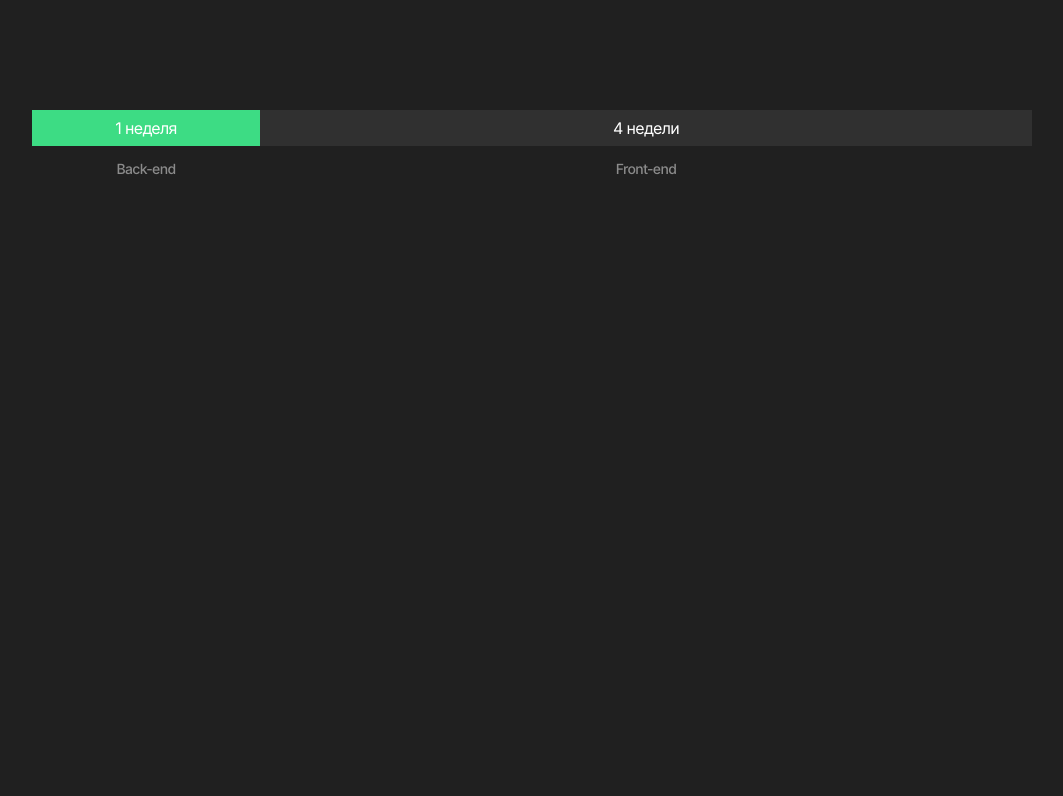
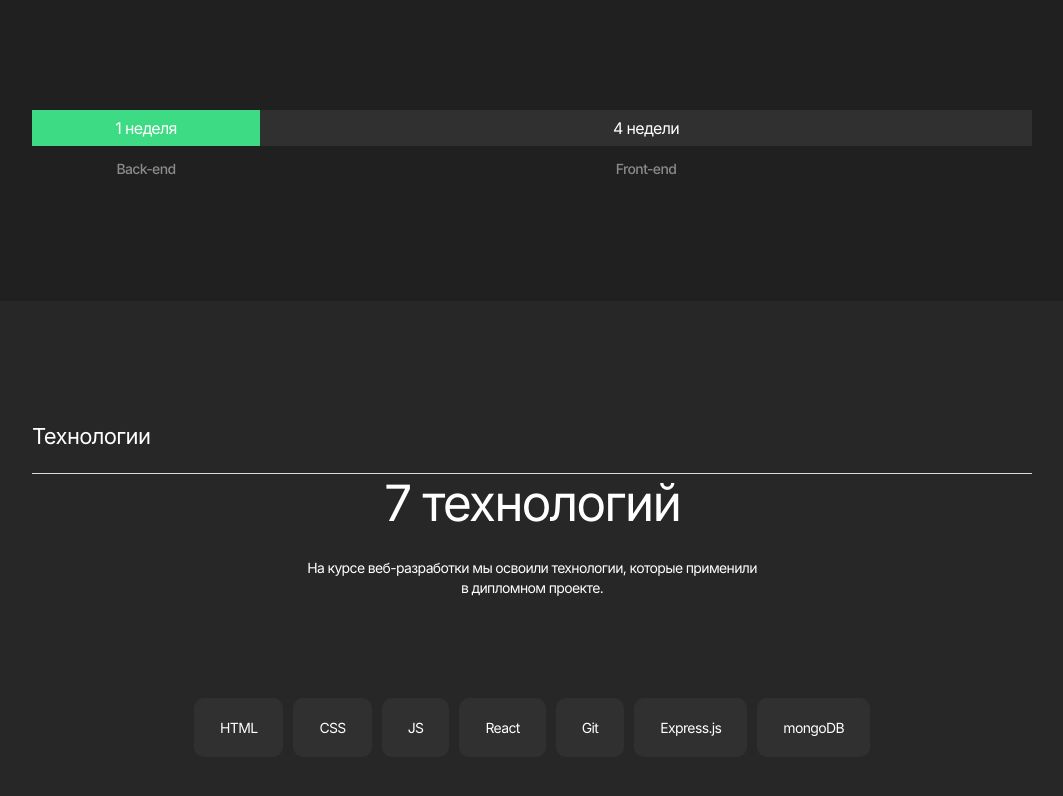
Before and after one commit to Yaroshpolk/movies-explorer-frontend, a React (Create React App) app: page / in a window 1280 px wide. Shown: the part 1008-1804 px from the top of the page, without its empty margins (108-1171 px from the left). Before the commit the page ends 1309 px from the top, so only its background shows below. Built offline with nearby package versions, Linux system fonts and the light colour scheme.

Commit message:
Techs component done

```diff
--- a/src/components/Main/AboutProject/AboutProject.css
+++ b/src/components/Main/AboutProject/AboutProject.css
@@ -1,6 +1,5 @@
 .aboutProject {
-    margin: 0 70px;
-    padding: 110px 0;
+    padding: 110px 70px;
 }
 
 .aboutProject__title {
--- a/src/components/Main/Main.js
+++ b/src/components/Main/Main.js
@@ -3,6 +3,7 @@ import React from 'react';
 import Promo from './Promo/Promo';
 import NavTab from "./NavTab/NavTab";
 import AboutProject from "./AboutProject/AboutProject";
+import Techs from "./Techs/Techs";
 
 function Main() {
 
@@ -11,6 +12,7 @@ function Main() {
             <Promo/>
             <NavTab/>
             <AboutProject/>
+            <Techs/>
         </div>
     );
 }
--- a/src/components/Main/Techs/Techs.css
+++ b/src/components/Main/Techs/Techs.css
@@ -0,0 +1,64 @@
+.techs {
+    padding: 100px 70px;
+    background: #272727;
+    display: flex;
+    flex-direction: column;
+    align-items: center;
+}
+
+.techs__title {
+    font-weight: normal;
+    font-size: 22px;
+    line-height: 27px;
+    border-bottom: 1px solid #DADADA;
+    width: 100%;
+    padding-bottom: 23px;
+    margin-bottom: 0;
+}
+
+.techs__text {
+    text-align: center;
+}
+
+.techs__subtitle {
+    font-weight: normal;
+    font-size: 50px;
+    line-height: 58px;
+    letter-spacing: -0.04em;
+}
+
+.techs__description {
+    font-weight: normal;
+    font-size: 14px;
+    line-height: 20px;
+    max-width: 460px;
+    margin: 26px 0 0 0;
+}
+
+.techs__list {
+    margin: 100px 0 0 0;
+    list-style: none;
+    display: flex;
+    flex-direction: row;
+    justify-content: space-between;
+    padding: 0;
+}
+
+.techs__item {
+    font-weight: normal;
+    font-size: 14px;
+    line-height: 17px;
+    text-align: center;
+    padding: 21px 26px;
+    background: #303030;
+    border-radius: 10px;
+    margin: 0 5px;
+}
+
+.techs__item:first-child {
+    margin-left: 0;
+}
+
+.techs__item:last-child {
+    margin-right: 0;
+}
--- a/src/components/Main/Techs/Techs.js
+++ b/src/components/Main/Techs/Techs.js
@@ -0,0 +1,26 @@
+import React from "react";
+import './Techs.css';
+
+function Techs() {
+    return (
+        <section className="techs">
+            <h3 className="techs__title">Технологии</h3>
+            <div className="techs__text">
+                <div className="techs__subtitle">7 технологий</div>
+                <p className="techs__description">На курсе веб-разработки мы освоили технологии,
+                    которые применили в дипломном проекте.</p>
+            </div>
+            <ul className="techs__list">
+                <li className="techs__item">HTML</li>
+                <li className="techs__item">CSS</li>
+                <li className="techs__item">JS</li>
+                <li className="techs__item">React</li>
+                <li className="techs__item">Git</li>
+                <li className="techs__item">Express.js</li>
+                <li className="techs__item">mongoDB</li>
+            </ul>
+        </section>
+    );
+}
+
+export default Techs;
```
